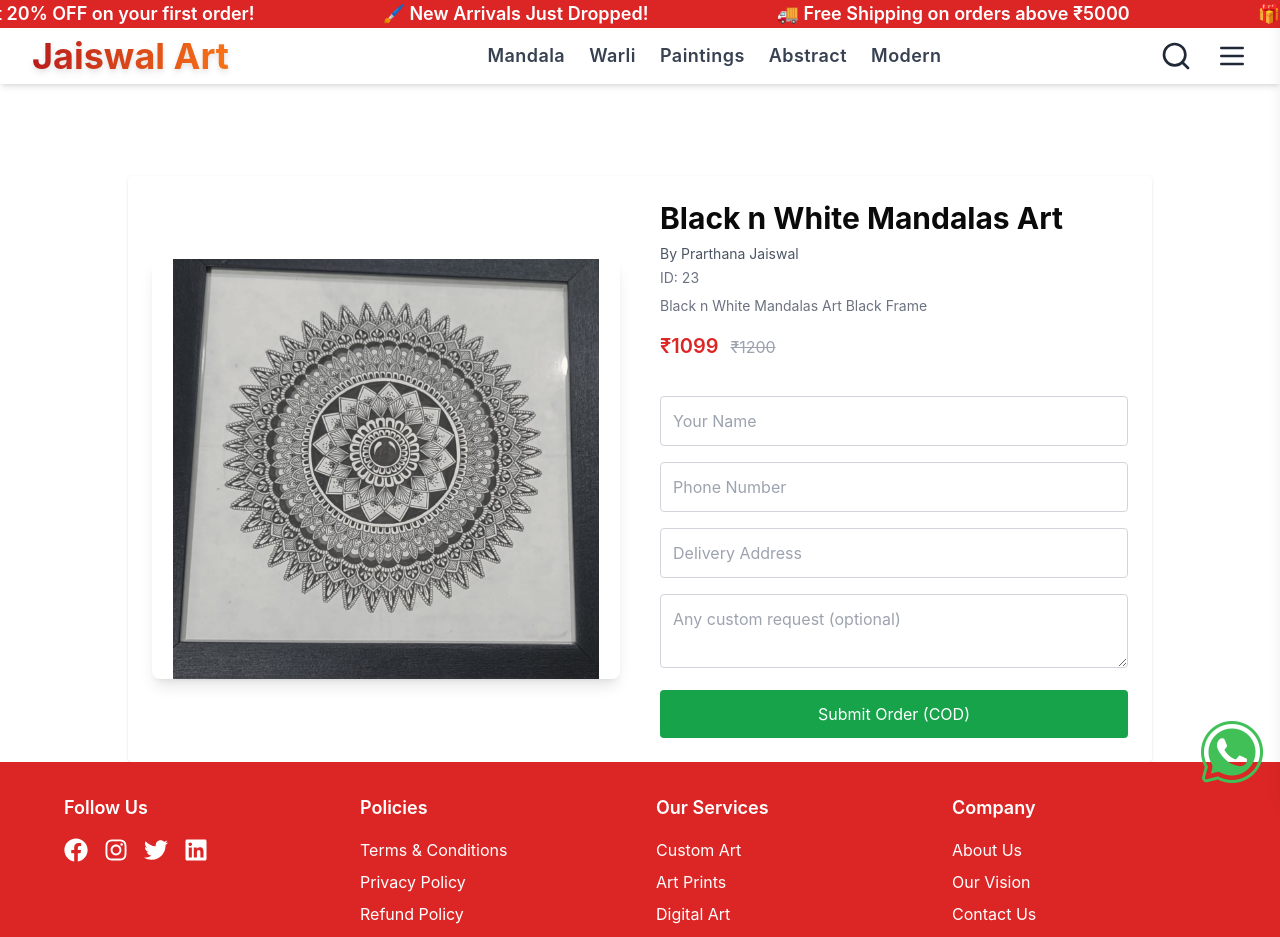
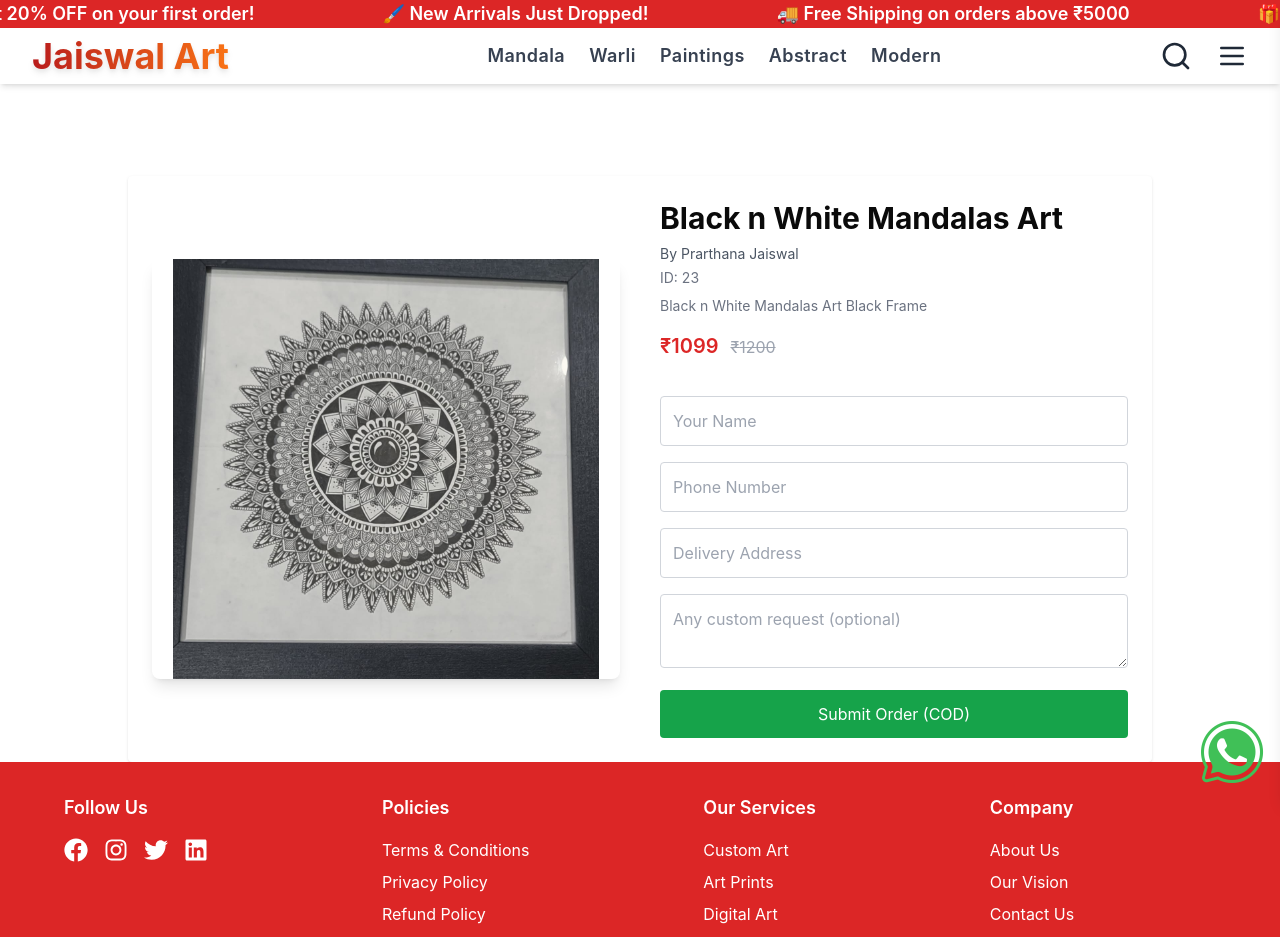
Before and after one commit to pratham13103/Jaiswalart-static, a React (Vite) app: page /order/black-n-white-mandalas-art in a window 1280 px wide. Shown: the top 937 px of the page. Built offline with nearby package versions, Linux system fonts and the light colour scheme.

Commit message:
Updated footer

```diff
--- a/src/components/Footer.tsx
+++ b/src/components/Footer.tsx
@@ -5,12 +5,12 @@
 const Footer: React.FC = () => {
   return (
     <footer className="bg-red-600 text-white py-8 px-4 sm:px-8 w-full">
-      <div className="max-w-6xl mx-auto flex flex-row flex-nowrap justify-between gap-8 text-center sm:text-left ">
+      <div className="max-w-6xl mx-auto flex flex-wrap justify-center sm:justify-between gap-8 text-center sm:text-left">
 
         {/* Social Links */}
-        <div className="w-full sm:w-auto flex-1 min-w-[200px]">
+        <div className="flex-auto min-w-[150px]">
           <h3 className="text-lg font-semibold mb-4">Follow Us</h3>
-          <div className="flex justify-center sm:justify-start flex-wrap gap-4">
+          <div className="flex justify-center sm:justify-start gap-4">
             <a href="https://facebook.com" target="_blank" rel="noopener noreferrer">
               <FaFacebook className="text-2xl hover:text-blue-600" />
             </a>
@@ -27,7 +27,7 @@
         </div>
 
         {/* Policies */}
-        <div className="w-full sm:w-auto flex-1 min-w-[200px]">
+        <div className="flex-auto min-w-[150px]">
           <h3 className="text-lg font-semibold mb-4">Policies</h3>
           <ul className="space-y-2 text-base">
             <li><Link to="/terms-and-conditions" className="hover:underline">Terms & Conditions</Link></li>
@@ -38,7 +38,7 @@
         </div>
 
         {/* Services */}
-        <div className="w-full sm:w-auto flex-1 min-w-[200px]">
+        <div className="flex-auto min-w-[150px]">
           <h3 className="text-lg font-semibold mb-4">Our Services</h3>
           <ul className="space-y-2 text-base">
             <li><Link to="/custom-orders" className="hover:underline">Custom Art</Link></li>
@@ -48,7 +48,7 @@
         </div>
 
         {/* Company Info */}
-        <div className="w-full sm:w-auto flex-1 min-w-[200px]">
+        <div className="flex-auto min-w-[150px]">
           <h3 className="text-lg font-semibold mb-4">Company</h3>
           <ul className="space-y-2 text-base">
             <li><Link to="/about" className="hover:underline">About Us</Link></li>
```
